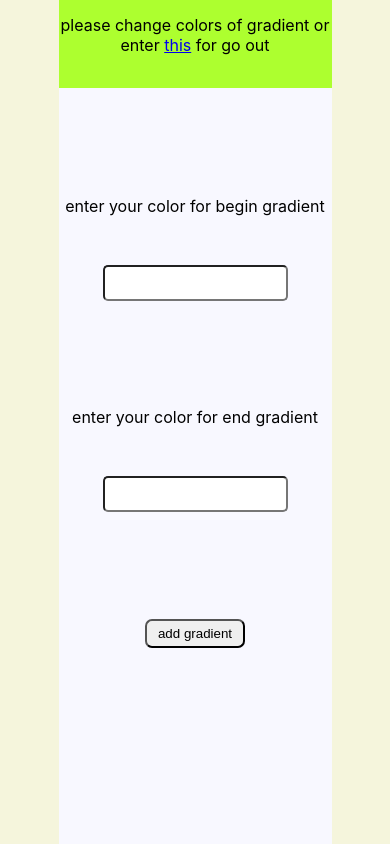
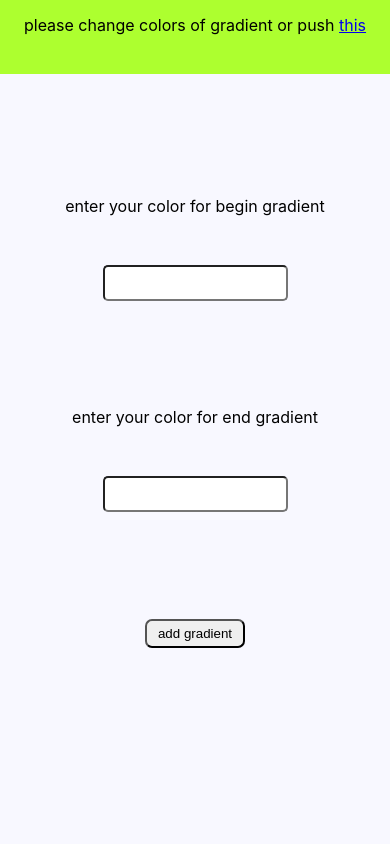
Before and after one commit to serIvanich/gradients-constructor, a React (Create React App) app: page /edit/1 in a window 390 px wide. Built offline with nearby package versions, Linux system fonts and the light colour scheme.

Commit message:
refactor style for max-width<700

```diff
--- a/src/components/form/SettingForm.module.scss
+++ b/src/components/form/SettingForm.module.scss
@@ -1,7 +1,7 @@
 
 
 .formBox {
-  width: 400px;
+  width: 300px;
   height: 500px;
   display: flex;
   flex-direction: column;
--- a/src/ui/app/App.module.scss
+++ b/src/ui/app/App.module.scss
@@ -1,5 +1,5 @@
 .app {
-  width: 100vw;
+  min-width: 100vw;
   min-height: 100vh;
   display: flex;
   justify-content: center;
--- a/src/ui/features/editItem/EditGradient.module.scss
+++ b/src/ui/features/editItem/EditGradient.module.scss
@@ -1,6 +1,6 @@
 
-.containerApp {
-  width: 70vw;
+.containerEdit {
+  width: 75%;
   min-height: 100%;
   background-color: ghostwhite;
   position: relative;
@@ -8,13 +8,16 @@
   flex-direction: column;
   justify-content: center;
   align-items: center;
+  @media screen and (max-width: 700px) {
+    width: 100%;
+  }
 
   .text {
     width: 100%;
-    height: 73px;
+    height: 7%;
     position: absolute;
     top: 0;
-    padding-top: 15px;
+    padding-top:  15px;
     background-color: greenyellow;
     text-align: center;
   }
--- a/src/ui/features/editItem/EditGradient.tsx
+++ b/src/ui/features/editItem/EditGradient.tsx
@@ -34,8 +34,8 @@ export const EditGradient: React.FC = () => {
     }
 
     return (
-        <div className={s.containerApp}>
-            <div className={s.text}>please change colors of gradient or enter <Link to={'/'}>this</Link> for go out</div>
+        <div className={s.containerEdit}>
+            <div className={s.text}>please change colors of gradient or push <Link to={'/'}>this</Link> </div>
             <SettingForm changeCallback={changeCallback} values={gradientValues}/>
         </div>
     )
--- a/src/ui/features/gradient/ColorsGradient.module.scss
+++ b/src/ui/features/gradient/ColorsGradient.module.scss
@@ -4,17 +4,20 @@
     height: 70px;
     margin-bottom: 50px;
     padding: 10px;
-    position: relative;
     display: flex;
     justify-content: space-between;
     align-items: center;
     border-radius: 10px;
+    font-weight: bold;
 
+
+    @media screen and (max-width: 500px) {
+        width: 250px;
+    }
     .buttonBlock {
         width: 120px;
-        position: absolute;
-        bottom: 5px;
-        left: 133px;
+        position: relative;
+        top: 25px;
         display: flex;
         justify-content: space-between;
     }
--- a/src/ui/features/home/HomePage.module.scss
+++ b/src/ui/features/home/HomePage.module.scss
@@ -1,8 +1,11 @@
 
 .containerHome {
-  width: 70vw;
+  width: 70%;
   min-height: 100%;
   background-color: ghostwhite;
+  @media screen and (max-width: 700px) {
+    width: 100%;
+  }
 
   .buttonAddGradient {
     margin: 45px 0;
@@ -10,6 +13,7 @@
     display: flex;
     justify-content: center;
   }
+
   .infoContainer {
     width: 100%;
     height: 50px;
@@ -20,6 +24,7 @@
     background-color: greenyellow;
 
   }
+
   .containerGradient {
     width: 100%;
     height: 100%;
--- a/src/ui/features/newItem/NewGradient.module.scss
+++ b/src/ui/features/newItem/NewGradient.module.scss
@@ -1,15 +1,18 @@
 
-.containerApp {
-  width: 70vw;
+.containerNew {
+  width: 75%;
   min-height: 100%;
   background-color: ghostwhite;
   position: relative;
   display: flex;
-  justify-content: center;
+justify-content: center;
   align-items: center;
+  @media screen and (max-width: 700px) {
+    width: 100%;
+  }
   .text {
     width: 100%;
-    height: 73px;
+    height: 7%;
     position: absolute;
     top: 0;
     padding-top: 15px;
--- a/src/ui/features/newItem/NewGradient.tsx
+++ b/src/ui/features/newItem/NewGradient.tsx
@@ -22,7 +22,7 @@ export const NewGradient: React.FC = () => {
     }
 
     return (
-        <div className={s.containerApp}>
+        <div className={s.containerNew}>
             <div className={s.text}>please enter your colors of gradient or push <Link to={'/'}>this</Link> for go out</div>
             <SettingForm changeCallback={changeCallback}/>
         </div>
```
